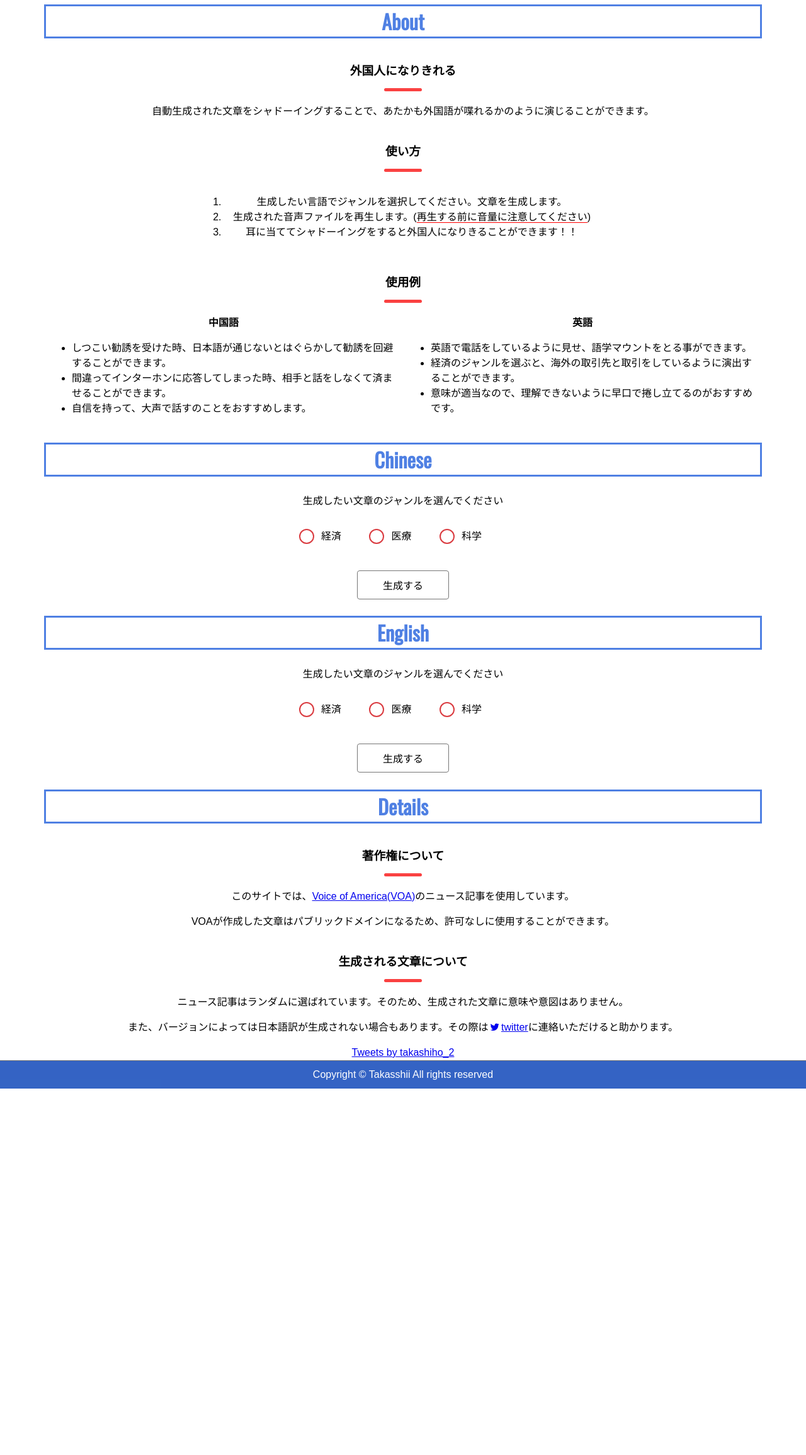
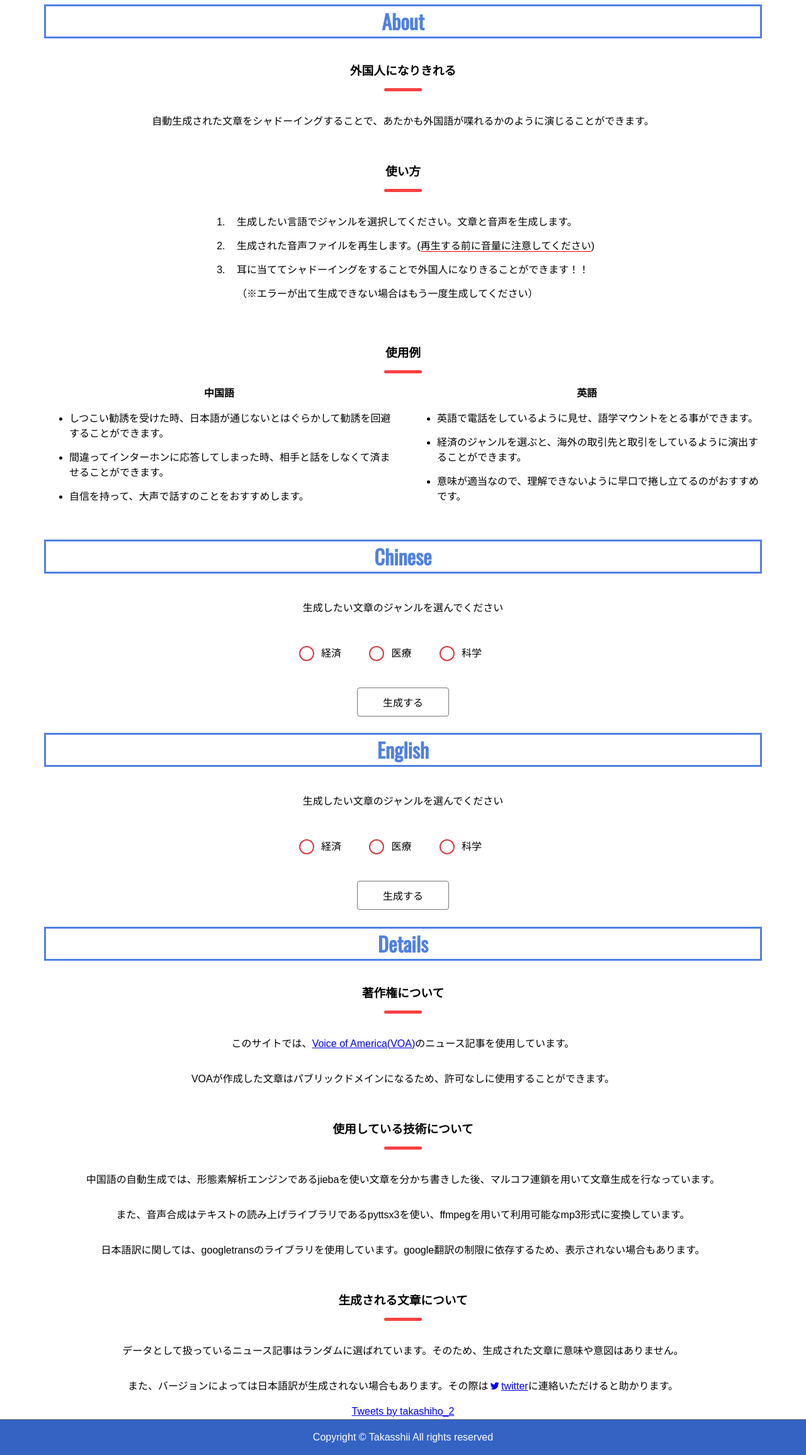
Before and after one commit to takasshii/language_shadower, a Django app: page / in a window 1280 px wide. Shown: the part 65-2376 px from the top of the page at 63% size. Before the commit the page ends 1794 px from the top, so only its background shows below. Run offline with Django 3.2, Linux system fonts and the light colour scheme; some libraries are stand-ins or nearby versions; some web fonts are replaced.

Commit message:
2nd prototype

```diff
--- /dev/null
+++ b/nlp/static/nlp/css/responsive.css
@@ -0,0 +1,34 @@
+/* タブレット向けレイアウト */
+@media all and (max-width: 1000px) {
+
+}
+
+/* スマホ向けレイアウト */
+@media all and (max-width: 670px) {
+    .header-right {
+        display: none;
+    }
+    .pager_wrapper {
+        padding: 0 10px;
+    }
+    .wrap {
+        display: block;
+    }
+    .Chinese_about, .English_about {
+        width: auto;
+    }
+    .Chinese_about{
+        padding-right: 0px;
+    }
+    .English_about{
+        padding-left: 0px;
+    }
+    .cp_ipradio label {
+        margin-left: 0px;
+        margin-right: 0px;
+    }
+    .intro {
+        padding: 0;
+    }
+
+}
--- a/nlp/static/nlp/css/stylesheet.css
+++ b/nlp/static/nlp/css/stylesheet.css
@@ -27,6 +27,11 @@ header {
 
 .intro {
     text-align: center;
+    padding: 0 30px;
+}
+.intro p {
+    display: inline-block;
+    text-align: left;
 }
 
 .header-left {
@@ -42,29 +47,46 @@ header {
 
 .header-right {
     float: right;
-    margin-right: 0px; /*ここよくわかってない*/
+    margin-right: 0px;
 }
 
 .pager_wrapper {
-    width: 100%;
+    width: auto;
+    padding: 0 30px;
     text-align: center;
 }
 .pager{
     display: inline-block;
-    padding-left: 14px;
+    text-align: center;
 }
 .pager li {
-    padding-left: 14px;
+    padding: 0px 14px 14px 14px;
+    text-align: left;
+}
+.none li{
+    list-style-type: none;
 }
 
 .wrap{
     display:flex;
+    padding: 0;
 }
-.half {
+.Chinese_about, .English_about {
     width: 50%;
-    padding-left: 4px;
-    padding-right: 4px;
+    text-align: center;
+    margin-left: auto;
 }
+.Chinese_about li, .English_about li {
+    text-align: left;
+    padding-bottom: 14px;
+}
+.Chinese_about{
+    padding-right: 14px;
+}
+.English_about{
+    padding-left: 14px;
+}
+
 .left {
     text-align: center;
     margin: 0;
@@ -248,6 +270,7 @@ input[type=text]{
     background-color: #fff; /*BOX背景色 */
     border: 2px solid #8d93c8; /* 枠線の太さ・色 */
     box-shadow: 2px 2px 2px #ccc; /* 影の色 */
+    text-align: left;
 }
 .title-tab2 {
     position: absolute;
@@ -264,10 +287,14 @@ input[type=text]{
 
 
 
-.container_English p {
+.container_English_child, .container_Chinese_child {
     text-align: center;
+    margin: 0 30px;
 }
-
+.container_English_child p ,.container_Chinese_child p{
+    display: inline-block;
+    text-align: left;
+}
 .sns {
     text-align: center;
 }
@@ -275,7 +302,7 @@ input[type=text]{
 
 
 footer {
-    margin: 0!important;
+    margin: 0;
     width: 100%;
     background-color: rgba(30, 83, 190, 0.9);
     color: white;
@@ -286,8 +313,7 @@ footer {
 }
 
 .copyright p {
-    margin: 0;
-    padding: 10px;
+    display: inline-block;
 }
 
 .border {
--- a/nlp/templates/nlp/home.html
+++ b/nlp/templates/nlp/home.html
@@ -3,10 +3,10 @@
 <html>
 <head>
   <meta charset="utf-8">
-  <!--<meta name="viewport" content="width=device-width, initial-scale=1.0">-->
+  <meta name="viewport" content="width=device-width, initial-scale=1.0">
   <title>language_shadower</title>
   <link rel="stylesheet" href="{% static 'nlp/css/stylesheet.css' %}">
-  <!--<link rel="stylesheet" href="{% static 'nlp/css/responsive.css' %}">-->
+  <link rel="stylesheet" href="{% static 'nlp/css/responsive.css' %}">
   <!-- Font Awesome -->
   <link rel="stylesheet" href="//maxcdn.bootstrapcdn.com/font-awesome/4.3.0/css/font-awesome.min.css">
   <link rel="preconnect" href="https://fonts.gstatic.com">
@@ -81,14 +81,14 @@
           <h2 id="about">About</h2>
               <h3>外国人になりきれる</h3>
               <div class='intro'><p>自動生成された文章をシャドーイングすることで、あたかも外国語が喋れるかのように演じることができます。</p></div>
-
-
               <h3>使い方</h3>
               <div class='pager_wrapper'>
                 <ol class="pager">
-                  <li>生成したい言語でジャンルを選択してください。文章を生成します。</li>
+                  <li>生成したい言語でジャンルを選択してください。文章と音声を生成します。</li>
                   <li>生成された音声ファイルを再生します。(<span class="attention">再生する前に音量に注意してください</span>)</li>
-                  <li>耳に当ててシャドーイングをすると外国人になりきることができます！！</li>
+                  <li>耳に当ててシャドーイングをすることで外国人になりきることができます！！</li>
+                  <div class='none'><li>（※エラーが出て生成できない場合はもう一度生成してください）</li></div>
+
                 </ol>
               </div>
 
@@ -96,7 +96,7 @@
             <div class="example">
               <h3>使用例</h3>
               <div class='wrap'>
-                <div class="Chinese_about half">
+                <div class="Chinese_about">
                   <h4 class='left'>中国語</h4>
                   <ul>
                     <li>しつこい勧誘を受けた時、日本語が通じないとはぐらかして勧誘を回避することができます。</li>
@@ -105,7 +105,7 @@
                   </ul>
                 </div>
 
-                <div class="English_about half">
+                <div class="English_about">
                   <h4 class='left'>英語</h4>
                   <ul>
                     <li>英語で電話をしているように見せ、語学マウントをとる事ができます。</li>
@@ -121,6 +121,7 @@
 
       <div class="container_Chinese">
         <h2 id="Chinese">Chinese</h2>
+        <div class="container_Chinese_child">
           <div class='intro'><p>生成したい文章のジャンルを選んでください</p></div>
             <form action="{% url 'home' %}" method="POST">
               <div class="cp_ipradio">
@@ -138,8 +139,9 @@
             </form>
         {% if Chinese_list %}
         <p>選んだジャンル： {{Chinese_list.genre}}</p>
-        <p>{{Chinese_list.genre}}をキーワードに中国語の文章を生成しています...</p>
-        <p>文章を生成しました</p>
+        <div id="result">
+          <audio src="{% static "../../static/nlp/result/Chinese.mp3" %}" controls></audio>
+        </div>
         <div class="kakomi-tab2">
           <span class="title-tab2">中国語</span>
          {{Chinese_list.result}}
@@ -149,15 +151,14 @@
          {{Chinese_list.trans_ja}}
         </div>
 
-        <div id="result">
-          <audio src="{% static "../../static/nlp/result/Chinese.mp3" %}" controls></audio>
-        </div>
+
         {% endif %}
-
+      </div>
       </div>
 
       <div class="container_English">
         <h2 id="English">English</h2>
+        <div class="container_English_child">
         <div class='intro'><p>生成したい文章のジャンルを選んでください</p></div>
         <form action="{% url 'home' %}" method="POST">
           <div class="cp_ipradio">
@@ -175,8 +176,9 @@
             </form>
         {% if English_list %}
         <p>選んだジャンル： {{English_list.genre}}</p>
-        <p>{{English_list.genre}}をキーワードに英語の文章を生成しています...</p>
-        <p>文章を生成しました</p>
+        <div id="result">
+          <audio src="{% static "../../static/nlp/result/English.mp3" %}" controls></audio>
+        </div>
         <div class="kakomi-tab2">
           <span class="title-tab2">英語</span>
          {{English_list.result}}
@@ -186,32 +188,32 @@
          {{English_list.trans_ja}}
         </div>
 
-        <div id="result">
-          <audio src="{% static "../../static/nlp/result/English.mp3" %}" controls></audio>
+        {% endif %}
         </div>
-
-        {% endif %}
 
       </div>
 
       <div class="container_English">
         <h2 id="Details">Details</h2>
+        <div class="container_English_child">
           <h3>著作権について</h3>
             <p>このサイトでは、<a href= "https://www.voanews.com/" target="_blank" >Voice of America(VOA)</a>のニュース記事を使用しています。</p>
             <p>VOAが作成した文章はパブリックドメインになるため、許可なしに使用することができます。</p>
+          <h3>使用している技術について</h3>
+            <p>中国語の自動生成では、形態素解析エンジンであるjiebaを使い文章を分かち書きした後、マルコフ連鎖を用いて文章生成を行なっています。</p>
+            <p>また、音声合成はテキストの読み上げライブラリであるpyttsx3を使い、ffmpegを用いて利用可能なmp3形式に変換しています。</p>
+            <p>日本語訳に関しては、googletransのライブラリを使用しています。google翻訳の制限に依存するため、表示されない場合もあります。</p>
           <h3>生成される文章について</h3>
-
-            <p>ニュース記事はランダムに選ばれています。そのため、生成された文章に意味や意図はありません。</p>
+            <p>データとして扱っているニュース記事はランダムに選ばれています。そのため、生成された文章に意味や意図はありません。</p>
             <p>また、バージョンによっては日本語訳が生成されない場合もあります。その際は<a href="https://twitter.com/takashiho_2" class="tw"><i class="fa fa-twitter fa-fw" aria-hidden="true"></i>twitter</a>に連絡いただけると助かります。</p>
           </div>
           <div class="sns">
             <a href="https://twitter.com/takashiho_2?ref_src=twsrc%5Etfw" class='twitter-timeline' data-height="600px" data-width="40%">Tweets by takashiho_2</a> <script async src="https://platform.twitter.com/widgets.js" charset="utf-8"></script>
           </div>
-
+        </div>
 
       </div>
     </div>
-  </div>
 
   <footer>
 
@@ -224,8 +226,4 @@
   </footer>
   <script src="{% static 'nlp/js/script.js' %}"></script>
 </body>
-
-
-<!--<div class='twitter-timeline'>
-
-</div>-->
+</html>
--- a/nlp/views.py
+++ b/nlp/views.py
@@ -12,22 +12,27 @@ translator = Translator()
 
 #以下apiの関数宣言
 
+#英語音声合成→ffmpegで再変換
 def TextToSpeech_English_man(ph):
     os.remove('nlp/static/nlp/result/English.mp3')
     engine = pyttsx3.init()
     voices = engine.getProperty('voices')
+    rate = engine.getProperty('rate')
+    engine.setProperty('rate', rate-50)
     engine.setProperty("voice", voices[0].id)
-    engine.save_to_file(ph, 'nlp/static/nlp/result/result.mp3')
+    engine.save_to_file(str(ph), 'nlp/static/nlp/result/result.mp3')
     engine.runAndWait()
     stream = ffmpeg.input("nlp/static/nlp/result/result.mp3")
     stream = ffmpeg.output(stream, "nlp/static/nlp/result/English.mp3")
     ffmpeg.run(stream)
 
-#中国語女性 Mei-jia, age:35, language=['zh_TW']
+#中国語音声合成→ffmpegで再変換
 def TextToSpeech_pyttsx_Chinese_woman(ph):
     os.remove("nlp/static/nlp/result/Chinese.mp3")
     engine = pyttsx3.init()
     voices = engine.getProperty('voices')
+    rate = engine.getProperty('rate')
+    engine.setProperty('rate', rate-50)
     engine.setProperty("voice", voices[25].id)
     engine.save_to_file(ph, 'nlp/static/nlp/result/result.mp3')
     engine.runAndWait()
@@ -35,8 +40,8 @@ def TextToSpeech_pyttsx_Chinese_woman(ph):
     stream = ffmpeg.output(stream,"nlp/static/nlp/result/Chinese.mp3")
     ffmpeg.run(stream)
 
-
-def split(text):
+#中国語の文字の置換、形態素解析
+def split_C(text):
     # 改行、スペース、問題を起こす文字の置換
    table = str.maketrans({
       '\n': '',
@@ -62,49 +67,84 @@ def split(text):
 
    return splitted_text
 
+#英語の文字の置換(Newlinetesxtで生成できるように)
+def split_E(text):
+    # 改行、スペース、問題を起こす文字の置換
+   table = str.maketrans({
+      '\n': '',
+      '\r': '',
+      '(': '（',
+      ')': '）',
+      '[': '［',
+      ']': '］',
+      '"':'”',
+      "'":"’",
+   })
+   result = text.translate(table)
+
+   splitted_text = ""
+   for i in range(len(result)):
+      splitted_text += result[i]
+      if result[i] == '.' or result[i] == '！' or result[i] == '？':
+         splitted_text += '\n'
+
+   return splitted_text
+
+#中国語文章生成
 def textGen_Chinese(file):
    f = open(file,'r')
    text = f.read()
    sentence = None
-# 素材によってはNoneが返ることがあるので、その対策したい
    # テキストを処理できる形に分割
-   splitted_text = split(text)
+   splitted_text = split_C(text)
 
    # モデルの生成
    text_model = markovify.NewlineText(splitted_text, state_size=3)
 
    final=''
    # モデルを基にして文章を生成
-   for i in range(5):
+   for i in range(7):
       sentence = text_model.make_sentence(tries=100)
-      final += ( ''.join(sentence.split()))
+      if sentence is not None:
+            final += (''.join(sentence.split()))
+      else:
+            continue
+
 
    return final
 
+#英語文章生成
 def textGen_English(file):
-   f = open(file,'r')
-   text = f.read()
-   sentence = None
-# 素材によってはNoneが返ることがあるので、その対策したい
-
+    f = open(file,'r')
+    text = f.read()
+    sentence = None
+    # テキストを処理できる形に分割
+    splitted_text = split_E(text)
    # モデルの生成
-   text_model = markovify.Text(text, state_size=3)
-   final=''
+    text_model = markovify.NewlineText(splitted_text, state_size=3)
+    final = ''
 
    # モデルを基にして文章を生成
-   for i in range(10):
-      sentence = text_model.make_sentence(tries=100)
-      final += str(sentence)
+    for i in range(10):
+        sentence = text_model.make_sentence(tries=100)
+        #noneの対策
+        if sentence is not None:
+            final += sentence
+        else:
+            continue
+        #.の後に半角スペースを入れて一つのまとまりにする。
 
-   return final
+    return final
 
 #ここからview.py
+#何もなかった時
 def home(request):
     if request.method == "GET":
         return render(
         request,
         "nlp/home.html"
         )
+    #中国語が選ばれた場合
     elif 'cpipr03' in request.POST:
         Chinese = request.POST['cpipr03']
         if Chinese == 'Chinese_business':
@@ -145,6 +185,7 @@ def home(request):
                 request,
                 "nlp/home.html"
             )
+    #英語が選ばれた場合
     elif 'cpipr04' in request.POST:
         English = request.POST['cpipr04']
         if English == 'English_business':
@@ -185,6 +226,7 @@ def home(request):
                 request,
                 "nlp/home.html"
             )
+    #何も選ばれなかった時
     else:
             return render(
                 request,
```
Also changed, not shown: 6 other files.
